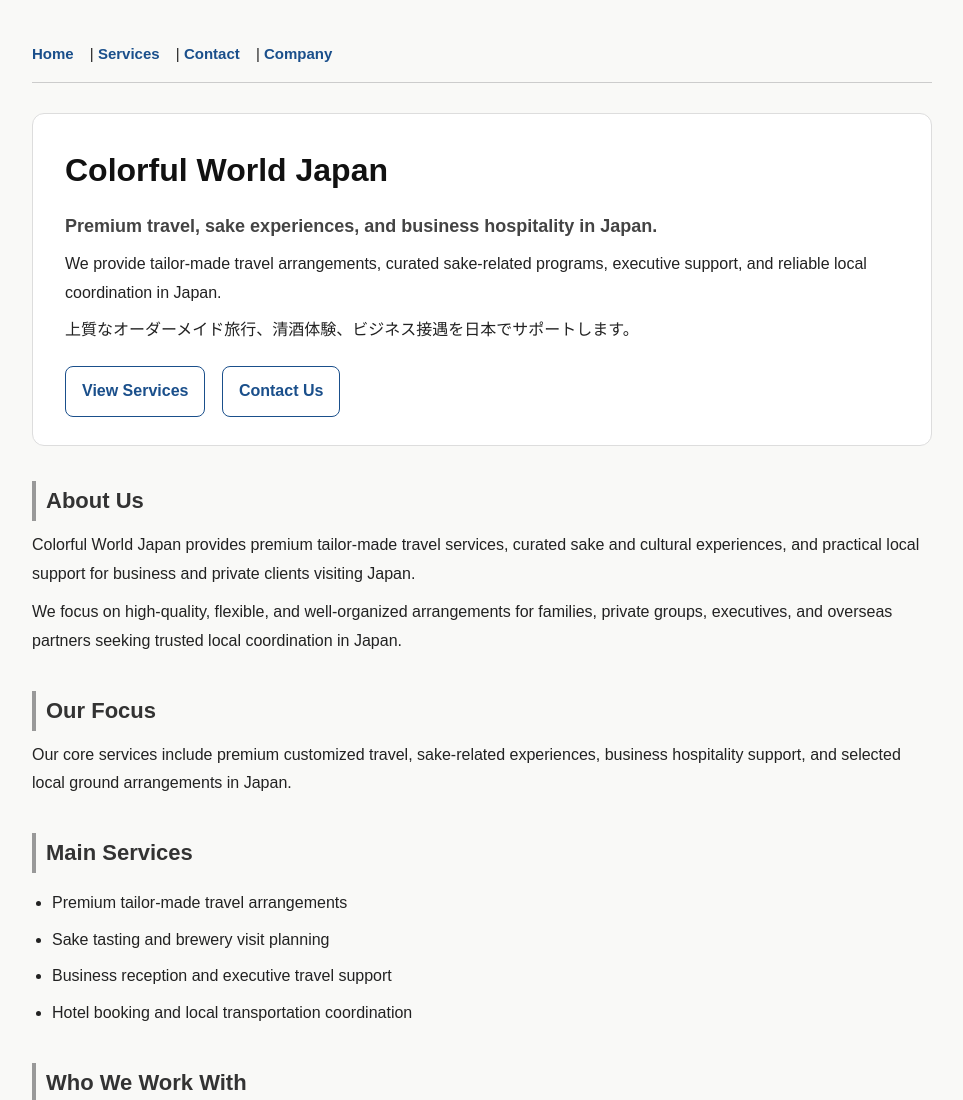
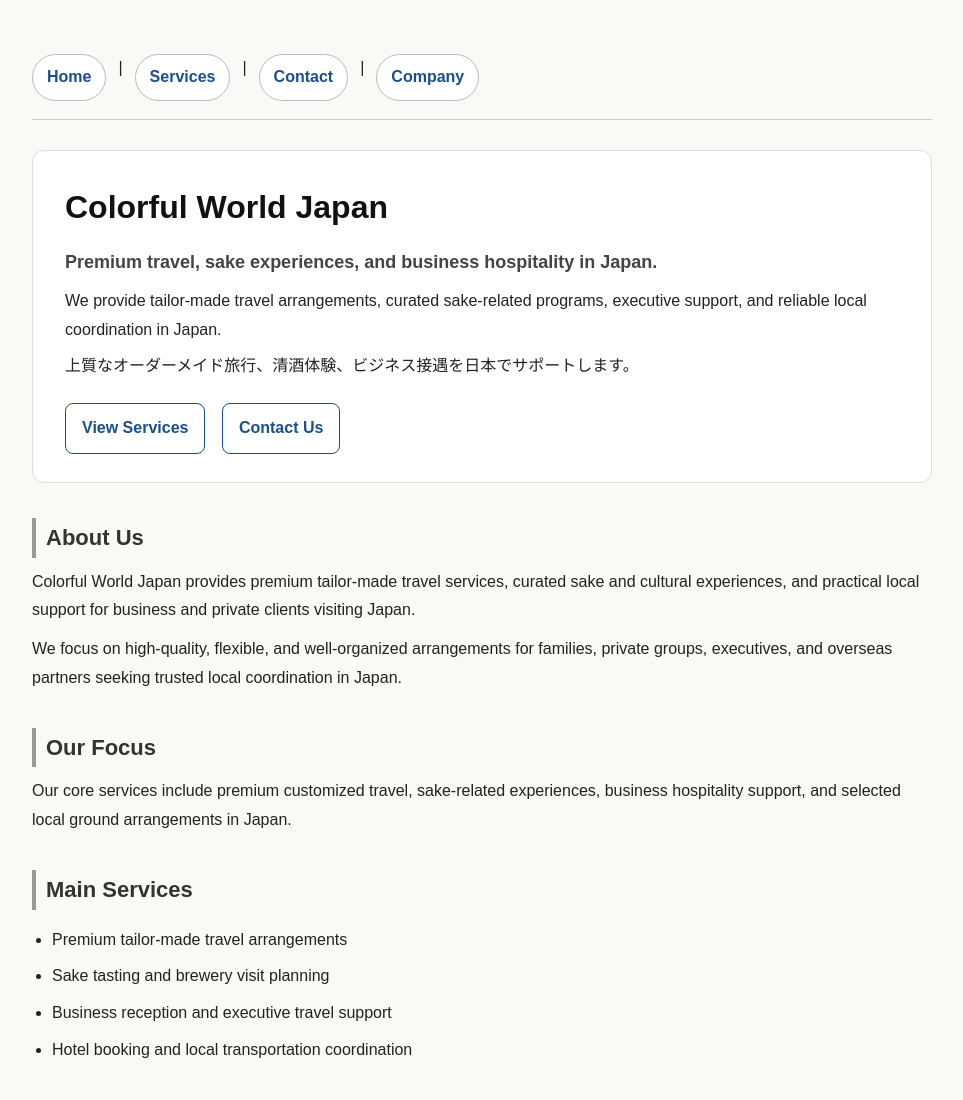
Before and after one commit to colorfulworldjp/colorfulworldjp.github.io, a plain HTML site: page index.html in a window 1280 px wide. Shown: the top 1100 px of the page, without its empty margins (158-1121 px from the left). Drawn offline with Linux system fonts and the light colour scheme.

Commit message:
Update style.css

```diff
--- a/style.css
+++ b/style.css
@@ -64,14 +64,29 @@ a:hover {
   color: #111;
 }
 .nav {
+  display: flex;
+  gap: 12px;
+  flex-wrap: wrap;
   margin-bottom: 30px;
-  padding-bottom: 15px;
+  padding: 14px 0 18px 0;
   border-bottom: 1px solid #ccc;
-  font-size: 15px;
 }
 
 .nav a {
-  margin-right: 12px;
+  display: inline-block;
+  padding: 8px 14px;
+  border: 1px solid #bbb;
+  border-radius: 999px;
+  background: #fff;
+  color: #1a4f8b;
+  text-decoration: none;
+  font-weight: bold;
+  transition: all 0.2s ease;
+}
+
+.nav a:hover {
+  background: #f0f6ff;
+  border-color: #1a4f8b;
 }
 .hero {
   padding: 28px 32px;
```
